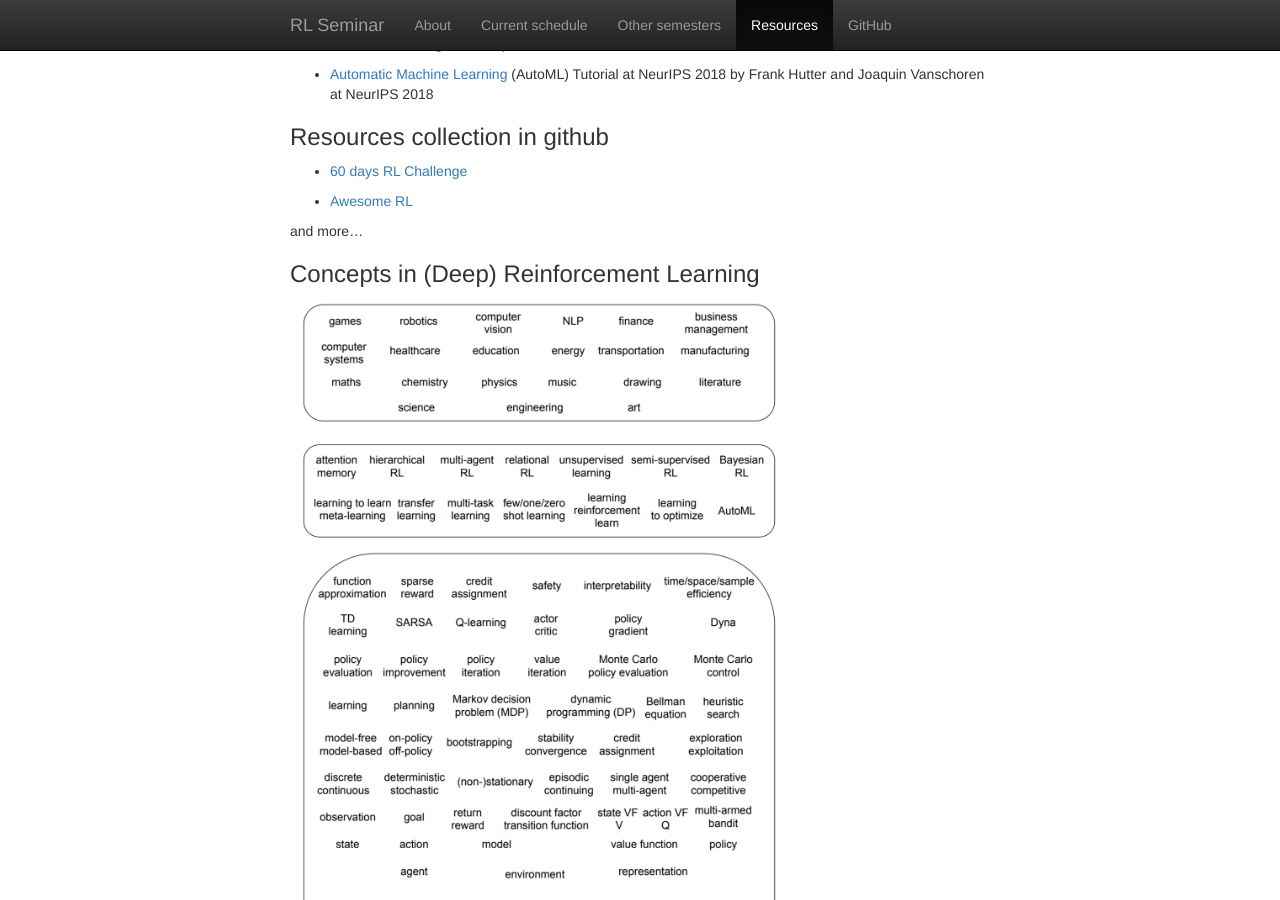
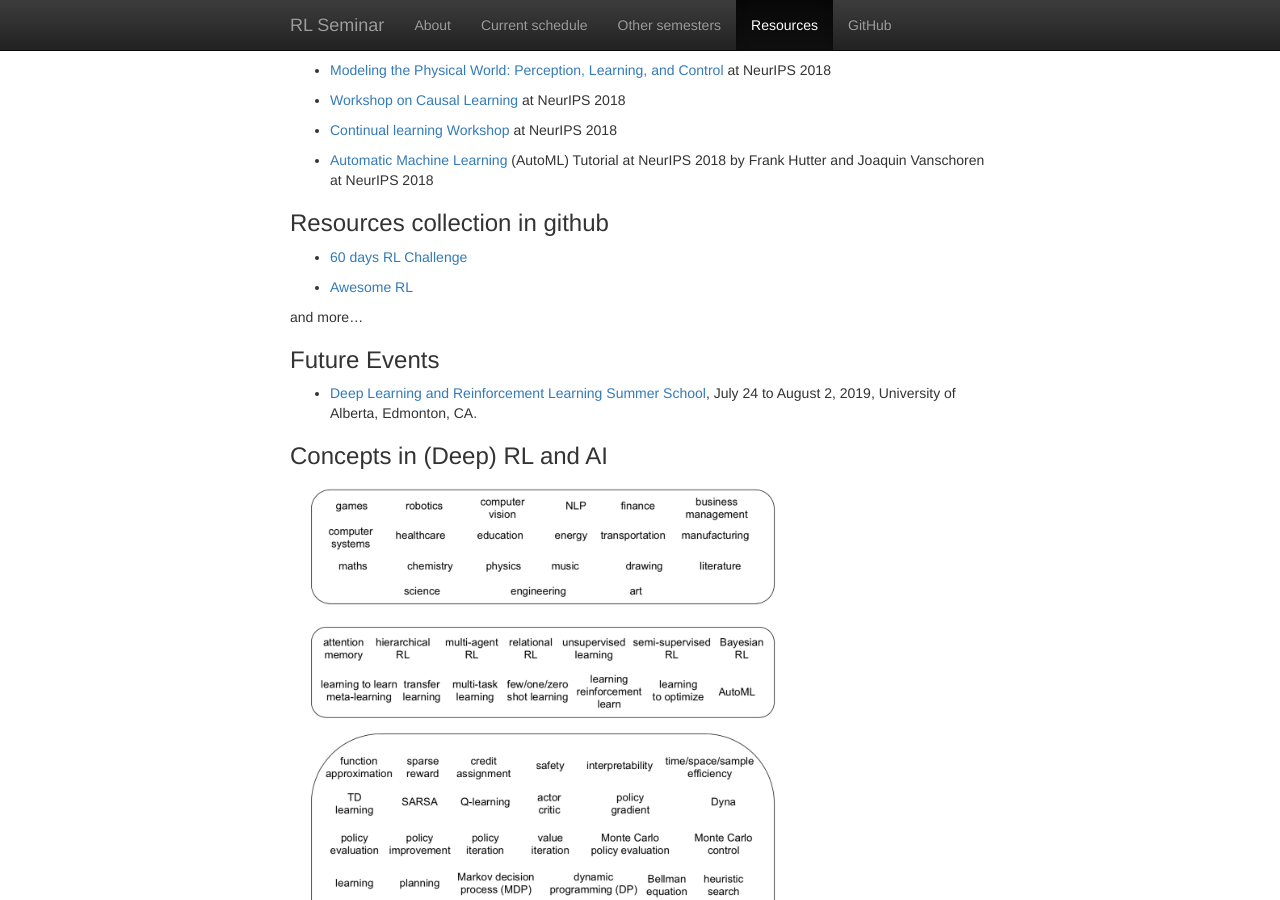
Before and after one commit to rlseminar/rlseminar.github.io, a Jekyll site: the page built from resource.md, in a window 1280 px wide and 900 px high, scrolled down 1573 px. Built offline with Jekyll 4.4.1, drawn with Linux system fonts in a browser that asks for light colours.

Commit message:
update figure

```diff
--- a/resource.md
+++ b/resource.md
@@ -67,10 +67,12 @@
 
 and more…
 
-### Concepts in (Deep) Reinforcement Learning
-
-<img src="static/img/drl_survey2.png" alt="bConcepts in deep reinforcement learning" width="500" align="middle">
-
 ### Future Events
 
 - [Deep Learning and Reinforcement Learning Summer School](https://dlrlsummerschool.ca/), July 24 to August 2, 2019, University of Alberta, Edmonton, CA.
+
+### Concepts in (Deep) RL and AI
+
+<img src="static/img/drl_survey2.png" alt="Concepts in deep reinforcement learning" width="500" align="middle">
+
+<img src="static/img/drl_survey3.png" alt="Concepts in deep reinforcement learning" width="500" align="middle">
```
Also changed, not shown: static/img/drl_survey1.png, static/img/drl_survey2.png, static/img/drl_survey3.png (added).
